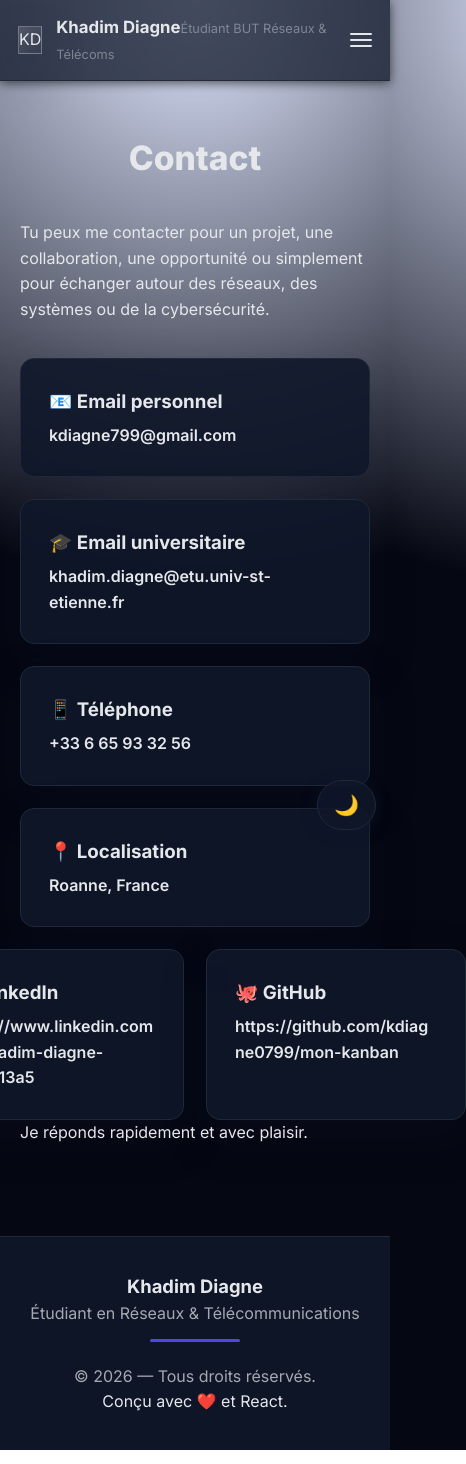
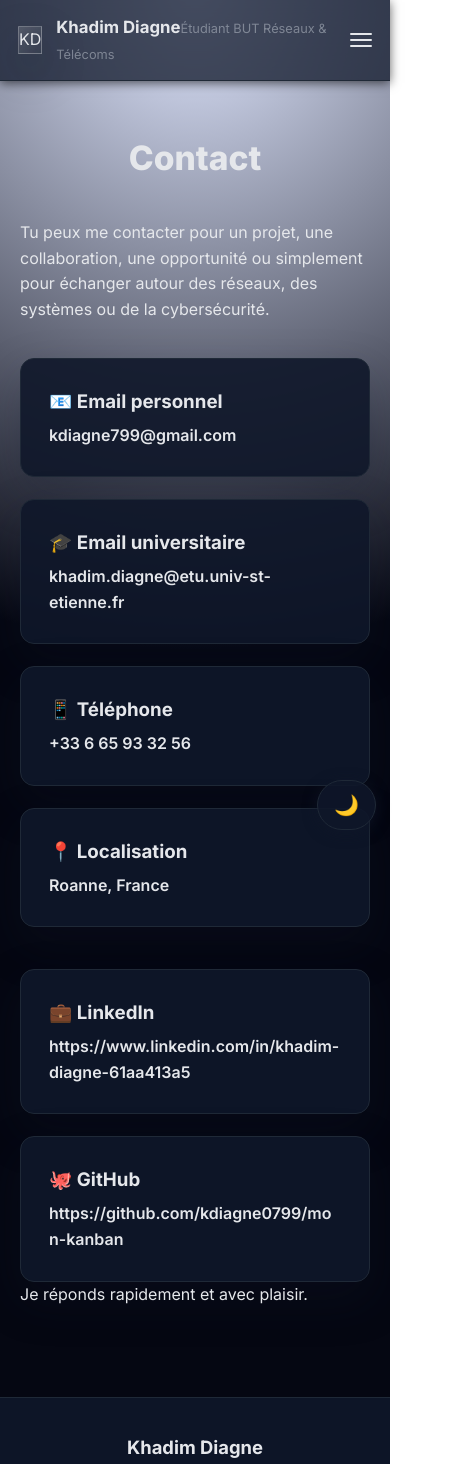
Before and after one commit to kdiagne0799/mon-kanban, a React (Vite) app: page /contact in a window 390 px wide. Shown: the top 1464 px of the page, 466 px wide, since content can reach past the window. Built offline with nearby package versions, Linux system fonts and the light colour scheme.

Commit message:
Refactor contact links and add mobile styles

```diff
--- a/src/App.css
+++ b/src/App.css
@@ -603,23 +603,35 @@ body {
     width: 260px;
     height: 260px;
   }
-  .contact-links {
+
+/* ===================== CONTACT FIX (FINAL) ===================== */
+
+.contact-links {
   display: flex;
   gap: 22px;
   justify-content: center;
   align-items: stretch;
-  flex-wrap: nowrap; /* IMPORTANT : reste sur une seule ligne */
+  flex-wrap: nowrap; /* reste sur une seule ligne sur PC */
+  margin-top: 20px;
 }
 
 .contact-card {
-  flex: 1; /* les deux cartes prennent la même largeur */
+  flex: 1; /* même largeur pour les deux cartes */
   min-width: 260px; /* évite qu'elles deviennent trop petites */
 }
 
 .contact-value {
-  overflow-wrap: anywhere; /* empêche le lien de sortir de la carte */
+  overflow-wrap: anywhere; /* empêche le lien de déborder */
   word-break: break-word;
 }
 
+/* --- Version mobile (max 600px) --- */
+@media (max-width: 600px) {
+  .contact-links {
+    flex-wrap: wrap; /* sur mobile, elles passent l'une sous l'autre si nécessaire */
+  }
 
+  .contact-card {
+    min-width: 100%; /* pleine largeur sur téléphone */
+  }
 }
```
